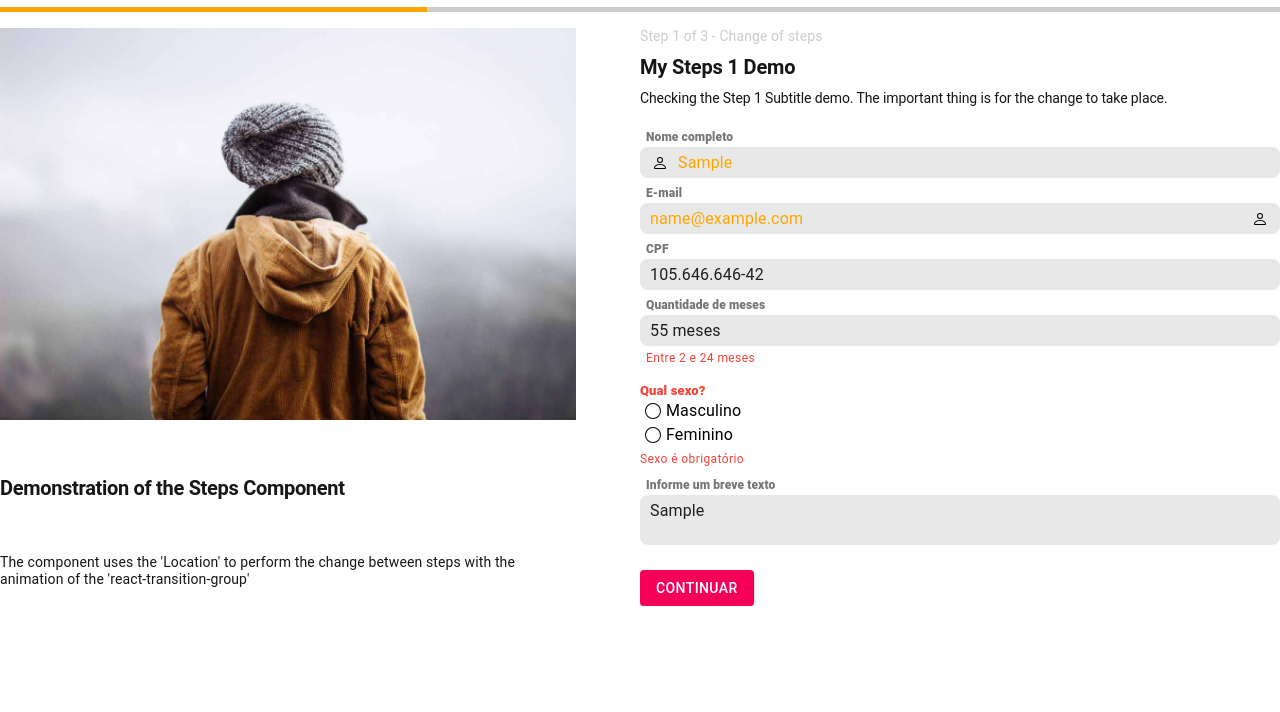
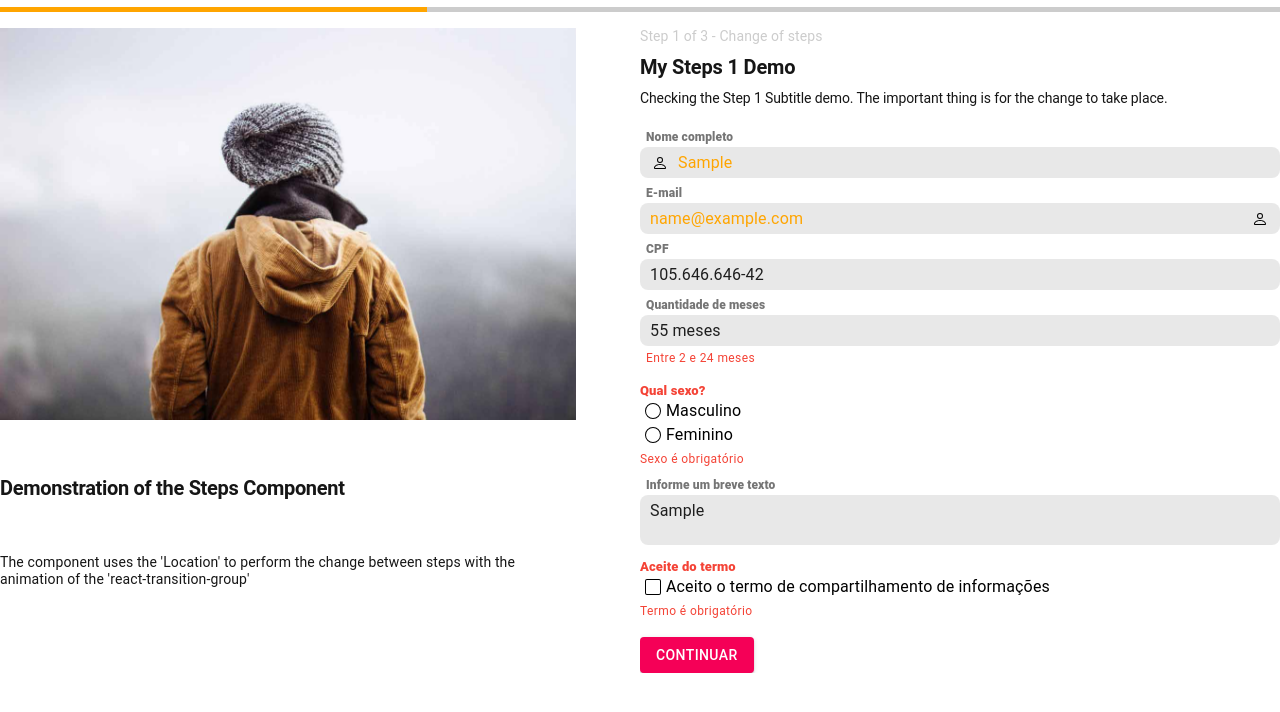
Before and after one commit to RodolfoHerman/react-hook-form-with-ui-material-and-yup, a React (Create React App) app: page / in a window 1280 px wide. Both pictures are taken after typing "Sample", "name@example.com", "5551234", "Sample" into the empty fields and a click on the button "CONTINUAR". Shown: the top 712 px of the page. Built offline with nearby package versions, Linux system fonts and the light colour scheme.

Commit message:
Implementação do componente de Checkbox

```diff
--- a/src/shared/index.js
+++ b/src/shared/index.js
@@ -3,6 +3,7 @@ import Input from "./inputs/Input/Input";
 import InputNumber from "./inputs/InputNumber/InputNumber";
 import RadioGroup from "./inputs/RadioGroup/RadioGroup";
 import TextArea from "./inputs/TextArea/TextArea";
+import Checkbox from "./inputs/CheckboxGroup/Checkbox";
 
 export {
     Stepper,
@@ -10,4 +11,5 @@ export {
     InputNumber,
     RadioGroup,
     TextArea,
+    Checkbox,
 }
--- /dev/null
+++ b/src/shared/inputs/CheckboxGroup/Checkbox.js
@@ -0,0 +1,133 @@
+import React, { memo, useCallback } from "react";
+
+import { useControlled } from "../hooks/useControlled";
+import InputHookFormWrapper from "../InputHookFormWrapper";
+import PropTypes from "prop-types";
+import {
+    FormControl,
+    FormGroup,
+    FormHelperText,
+    FormLabel,
+    makeStyles
+} from "@material-ui/core";
+import StyledCheckbox from "../StyledCheckbox";
+import clsx from "clsx";
+
+const useStyle = makeStyles(() => ({
+    fieldSet: {
+        width: "100%",
+        marginBottom: 5,
+
+        "& legend": {
+            fontSize: 13,
+            color: "rgba(0, 0, 0, 0.54)",
+            fontWeight: 800,
+            fontFamily: "'Roboto', 'Helvetica', 'Arial', 'sans-serif'",
+            lineHeight: 1,
+            letterSpacing: "0.00938em",
+            marginBottom: 2,
+        },
+    }
+}))
+
+const CheckboxComponent = React.forwardRef(({
+    name,
+    value,
+    title,
+    label,
+    disabled,
+    labelPlacement = "end",
+    checkboxIcon,
+    checkedboxIcon,
+    helperText,
+    onChange,
+    onBlur,
+    errors,
+    classes = {},
+}, ref) => {
+    const className = useStyle();
+
+    const [valueProp, setvalueProp] = useControlled({
+        controlled: value,
+        defaultState: false,
+    });
+
+    const getHelper = () => {
+        return !!helperText
+            ? helperText
+            : errors[name]?.message;
+    }
+
+    const handleChange = useCallback((callback) => (event) => {
+        const { target } = event;
+
+        if(target.checked !== valueProp) {
+            setvalueProp(target.checked);
+            callback && callback(event);
+        }
+    }, [valueProp, setvalueProp]);
+
+    return (
+        <FormControl
+            error={!!errors[name]}
+            component="fieldset"
+            className={clsx(className.fieldSet, classes.fieldSet)}
+        >
+            {
+                !!title && <FormLabel focused={false} component="legend">
+                    { title }
+                </FormLabel>
+            }
+            <FormGroup>
+                <StyledCheckbox
+                    label={label}
+                    labelPlacement={labelPlacement}
+                    disabled={disabled}
+                    checked={valueProp}
+                    value={valueProp}
+                    checkboxIcon={checkboxIcon}
+                    checkedboxIcon={checkedboxIcon}
+                    onChange={handleChange(onChange)}
+                    onBlur={onBlur}
+                    ref={ref}
+                    classes={classes}
+                />
+            </FormGroup>
+            {
+                !!getHelper() && <FormHelperText>
+                    { getHelper() }
+                </FormHelperText>
+            }
+        </FormControl>
+    )
+})
+
+const Checkbox = (
+    props = {
+        name: undefined,
+        checked: undefined,
+        title: undefined,
+        label: undefined,
+        disabled: undefined,
+        labelPlacement: undefined,
+        checkboxIcon: undefined,
+        checkedboxIcon: undefined,
+        helperText: undefined,
+        classes: undefined,
+    }
+) => <InputHookFormWrapper Element={CheckboxComponent} {...props} value={props.checked || false} />
+
+Checkbox.propTypes = {
+    name: PropTypes.string.isRequired,
+    checked: PropTypes.bool,
+    title: PropTypes.oneOfType([PropTypes.string, PropTypes.element]),
+    label: PropTypes.oneOfType([PropTypes.string, PropTypes.element]),
+    disabled: PropTypes.bool,
+    labelPlacement: PropTypes.string,
+    checkboxIcon: PropTypes.element,
+    checkedboxIcon: PropTypes.element,
+    helperText: PropTypes.oneOfType([PropTypes.string, PropTypes.element]),
+    classes: PropTypes.object,
+}
+
+export default memo(Checkbox);
--- a/src/views/DemoPage1.js
+++ b/src/views/DemoPage1.js
@@ -8,7 +8,7 @@ import * as yup from "yup";
 import { yupResolver } from '@hookform/resolvers/yup';
 import InputNumber from "../shared/inputs/InputNumber/InputNumber";
 import RadioGroup from "../shared/inputs/RadioGroup/RadioGroup";
-import { TextArea } from "../shared";
+import { Checkbox, TextArea } from "../shared";
 
 
 const tempoMesesErrorText = "Entre 2 e 24 meses";
@@ -36,6 +36,7 @@ const schema = yup.object().shape({
         ).required(tempoMesesErrorText),
     sexo: yup.string().required("Sexo é obrigatório"),
     texto: yup.string().required("Texto é obrigatório"),
+    termo: yup.boolean().nullable().oneOf([true], "Termo é obrigatório"),
 });
 
 const DemoPage1 = ({
@@ -126,6 +127,13 @@ const DemoPage1 = ({
                                 maxRows={4}
                             />
                         </Grid>
+                        <Grid item>
+                            <Checkbox
+                                title="Aceite do termo"
+                                name="termo"
+                                label="Aceito o termo de compartilhamento de informações"
+                            />
+                        </Grid>
                     </Grid>
                 </FormProvider>
             </Grid>
```
